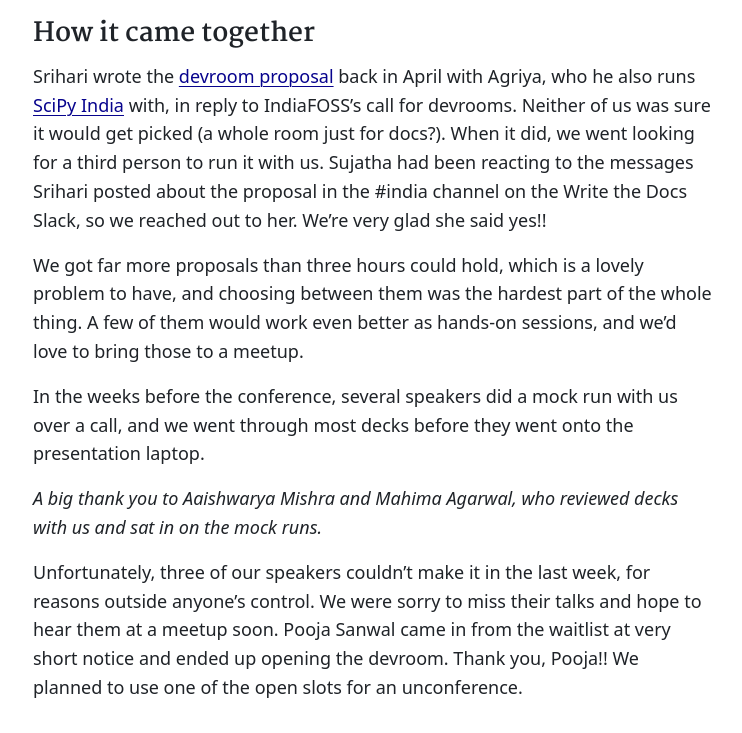
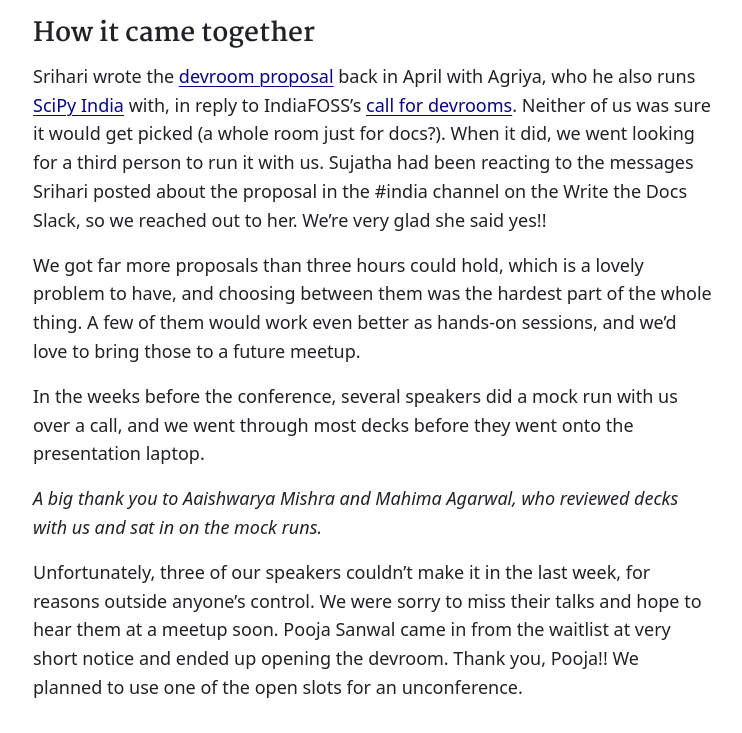
Before and after one commit to Write-the-Docs-India/write-the-docs-india.github.io, a Jekyll site: the page built from _posts/2026-09-28-indiafoss-2026-devroom.md, in a window 1280 px wide and 900 px high, scrolled down 687 px, cut to the strip 167-900 px from the top of the window. Shown: the whole strip, without its empty margins (151-893 px from the left). Built offline with Jekyll 4.4.1, drawn with Linux system fonts in a browser that asks for light colours; some web fonts are replaced.

Commit message:
Link the call for devrooms in the blog post
Signed-off-by: Srihari Thyagarajan <hari.leo03@gmail.com>

```diff
--- a/_posts/2026-09-28-indiafoss-2026-devroom.md
+++ b/_posts/2026-09-28-indiafoss-2026-devroom.md
@@ -17,9 +17,9 @@ Like every devroom at IndiaFOSS, ours was open to anyone at the conference. Writ
 
 ## How it came together
 
-Srihari wrote the [devroom proposal](https://forum.fossunited.org/t/call-for-devrooms-for-indiafoss-2026/7587/4) back in April with Agriya, who he also runs [SciPy India](https://scipy.in) with, in reply to IndiaFOSS's call for devrooms. Neither of us was sure it would get picked (a whole room just for docs?). When it did, we went looking for a third person to run it with us. Sujatha had been reacting to the messages Srihari posted about the proposal in the #india channel on the Write the Docs Slack, so we reached out to her. We're very glad she said yes!!
+Srihari wrote the [devroom proposal](https://forum.fossunited.org/t/call-for-devrooms-for-indiafoss-2026/7587/4) back in April with Agriya, who he also runs [SciPy India](https://scipy.in) with, in reply to IndiaFOSS's [call for devrooms](https://forum.fossunited.org/t/call-for-devrooms-for-indiafoss-2026/7587?u=srihari_thyagarajan). Neither of us was sure it would get picked (a whole room just for docs?). When it did, we went looking for a third person to run it with us. Sujatha had been reacting to the messages Srihari posted about the proposal in the #india channel on the Write the Docs Slack, so we reached out to her. We're very glad she said yes!!
 
-We got far more proposals than three hours could hold, which is a lovely problem to have, and choosing between them was the hardest part of the whole thing. A few of them would work even better as hands-on sessions, and we'd love to bring those to a meetup.
+We got far more proposals than three hours could hold, which is a lovely problem to have, and choosing between them was the hardest part of the whole thing. A few of them would work even better as hands-on sessions, and we'd love to bring those to a future meetup.
 
 In the weeks before the conference, several speakers did a mock run with us over a call, and we went through most decks before they went onto the presentation laptop.
 
```
